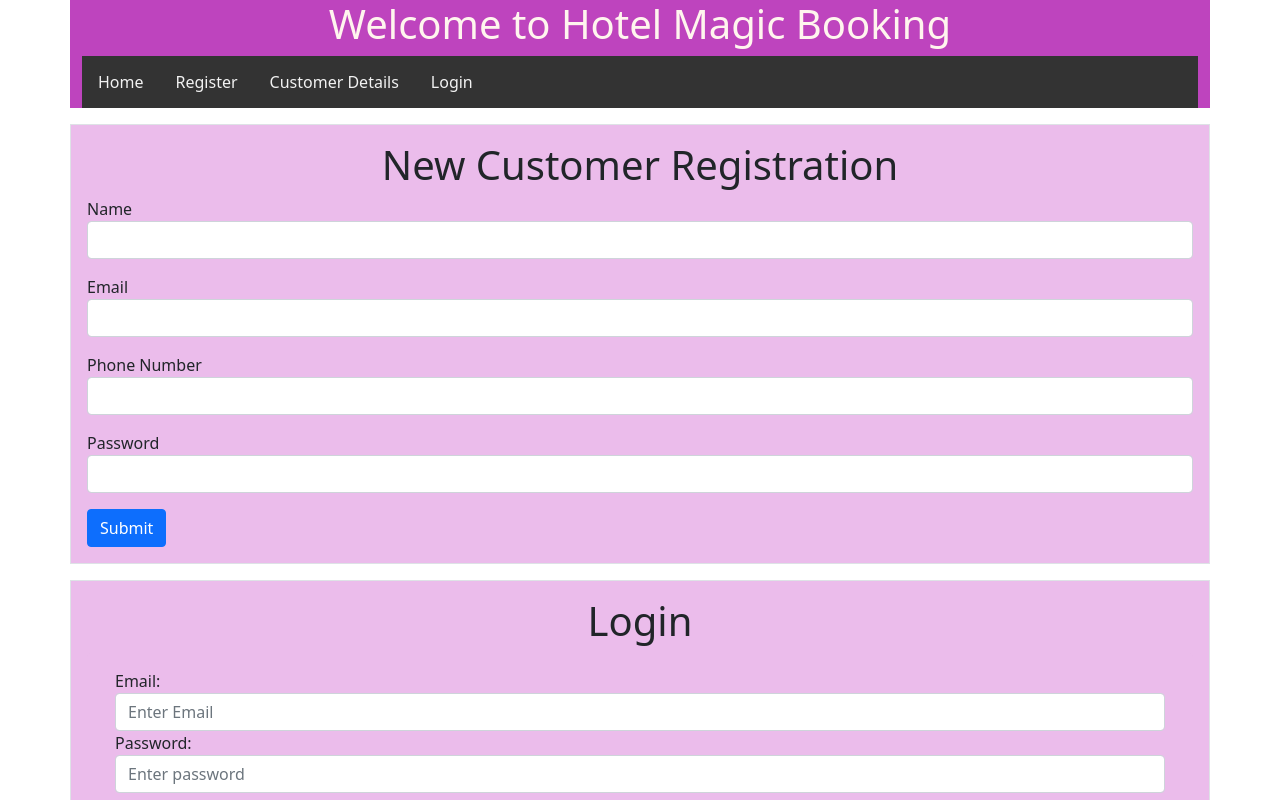
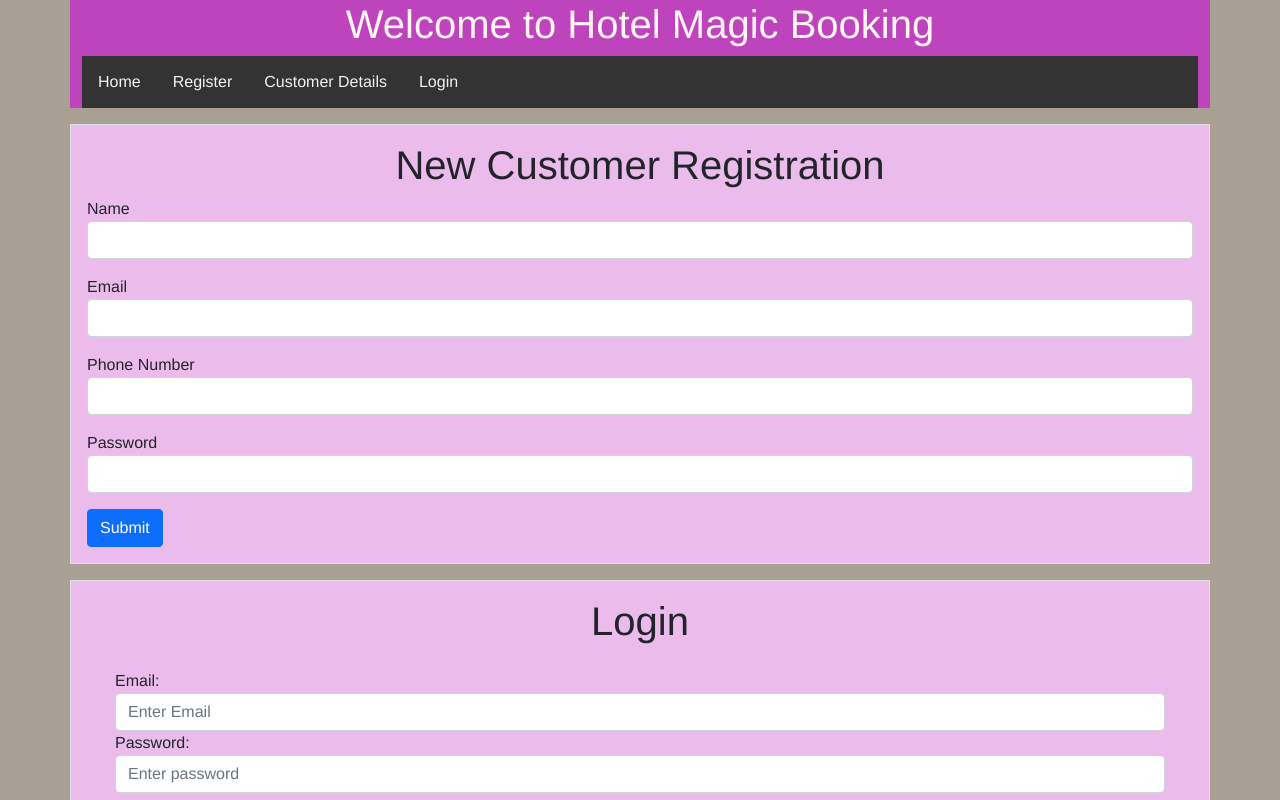
Before and after one commit to kmandalusa/project2-front-end, an Angular app: page / in a window 1280 px wide. Shown: the top 800 px of the page. Built offline with nearby package versions, Linux system fonts and the light colour scheme; no server answers.

Commit message:
Add files via upload

```diff
--- a/src/styles.css
+++ b/src/styles.css
@@ -1 +1,76 @@
-/* You can add global styles to this file, and also import other style files */
+body { font-family: Helvetica, Arial, sans-serif;
+       background-color:  #a8a093 ;
+
+}
+
+#header { font-family:Helvetica, Arial, sans-serif;
+		  background-color: #674172;
+          color: whitesmoke  ;
+          font-size: 500%;
+          padding: 25px;
+          background-repeat: no-repeat;
+}
+
+#wrapper { background-color: black;
+           color: black;
+           width: 80%;
+		   margin: auto;
+           min-width:850px;
+}
+
+#container { background-color: #a8a093;
+           color: black;
+           width: 80%;
+		   margin: auto;
+           min-width:850px;
+}
+
+
+
+/* Create three equal columns that floats next to each other */
+.column {
+  float: left;
+  width: 33.33%;
+  padding: 15px;
+}
+
+/* Clear floats after the columns */
+.row:after {
+  content: "";
+  display: table;
+  clear: both;
+}
+
+/* Responsive layout - makes the three columns stack on top of each other instead of next to each other */
+
+  .column {
+    width: 100%;
+    max-width:500px;
+    align-self: center;
+  }
+
+.topnav {
+  overflow: hidden;
+  background-color: #333;
+}
+
+/* Style the topnav links */
+.topnav a {
+  float: left;
+  display: block;
+  color: #f2f2f2;
+  text-align: center;
+  padding: 14px 16px;
+  text-decoration: none;
+}
+
+/* Change color on hover */
+.topnav a:hover {
+  background-color: #ddd;
+  color: black;
+}
+
+#footer
+{
+
+}
```
